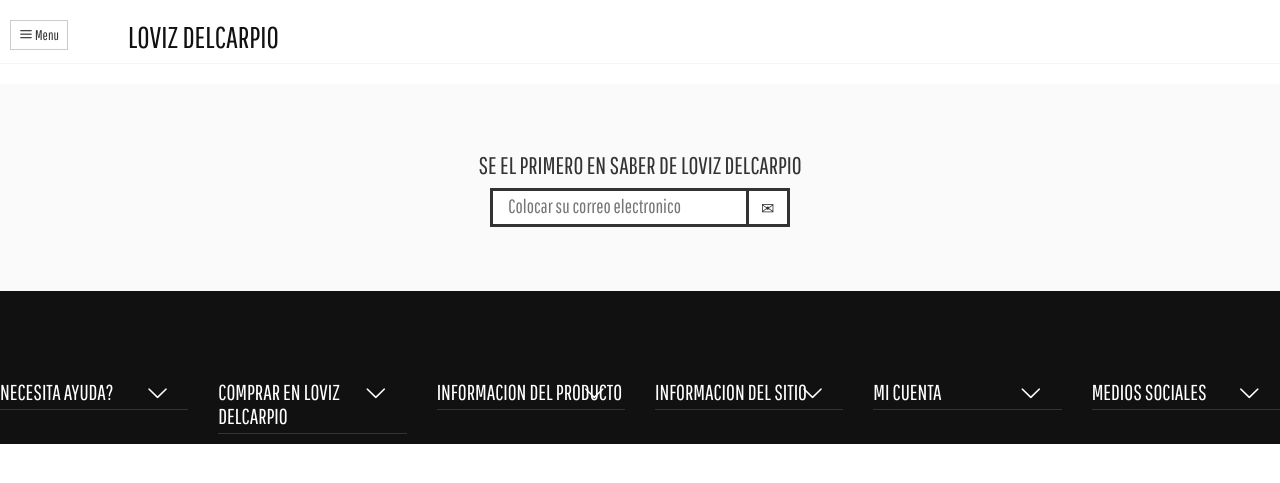
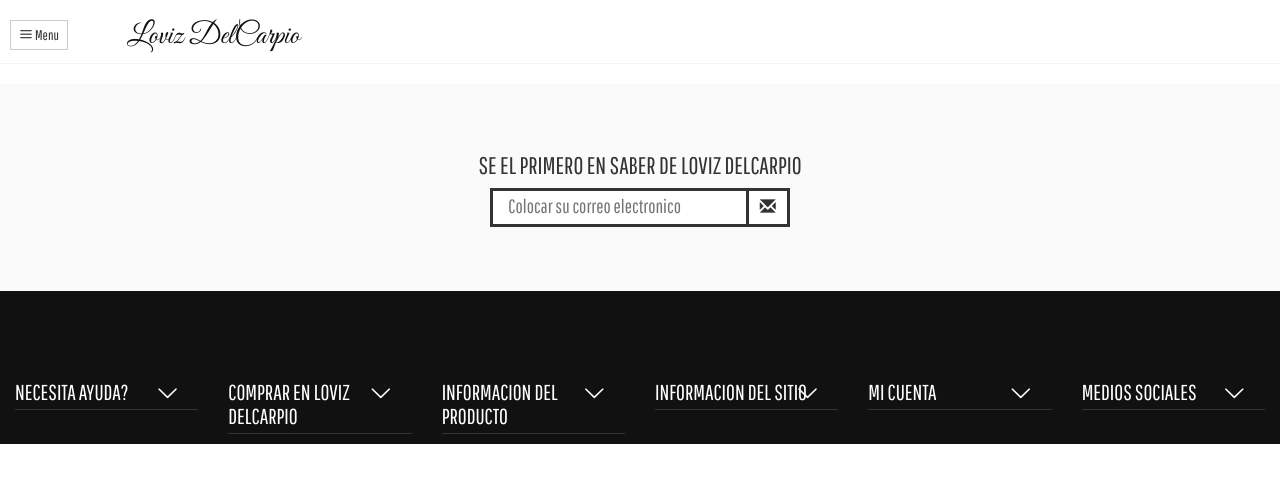
Before and after one commit to ryujiin/dc, a Django app: template django_project/templates/tienda.html in a window 1280 px wide. Shown: the top 483 px of the page. Run offline with Django 3.2, Linux system fonts and the light colour scheme; the template is opened without the code that fills it, so the values that code supplies are empty; parts of the project's set-up code (start-up, migrations or seed data) failed here and were passed over; some libraries are stand-ins or nearby versions; some web fonts are replaced.

Commit message:
agregando estilos a logo

```diff
--- a/django_project/templates/base.html
+++ b/django_project/templates/base.html
@@ -13,7 +13,7 @@
     <meta name="viewport" content="width=device-width, initial-scale=1">
     <link rel="shortcut icon" href="//s3-us-west-2.amazonaws.com/lovizfront/img/logodelcarpio2_1.ico" />
     {% block stilos%}
-	    <!--<link rel="stylesheet" href="//cdnjs.cloudflare.com/ajax/libs/normalize/3.0.2/normalize.min.css" />-->
+	    <link rel="stylesheet" href="//cdnjs.cloudflare.com/ajax/libs/normalize/3.0.2/normalize.min.css" />
 	{% endblock%}
     {% block extrastyles %}{% endblock %}
     {% block extrahead %}{% endblock %}
--- a/django_project/templates/tienda.html
+++ b/django_project/templates/tienda.html
@@ -3,8 +3,8 @@
 {% load staticfiles %}
 
 {% block extrastyles %}
-<link rel="stylesheet" href="{% static "tienda/css/bootstrap.min.css" %}" />
-
+<!--<link rel="stylesheet" href="{% static "tienda/css/bootstrap.min.css" %}" />-->
+<link rel="stylesheet" href="https://maxcdn.bootstrapcdn.com/bootstrap/3.3.4/css/bootstrap.min.css">
 <link href='http://fonts.googleapis.com/css?family=Josefin+Sans|Great+Vibes|Pathway+Gothic+One' rel='stylesheet' type='text/css'>
 <link rel="stylesheet" href="{% static "tienda/css/owl.carousel.css" %}" />
 <link rel="stylesheet" href="{% static "tienda/css/icono.css" %}" />
--- a/django_project/urls.py
+++ b/django_project/urls.py
@@ -29,6 +29,8 @@ urlpatterns = patterns('',
     url(r'^api/', include(router.urls)),
     url(r'^oficina/',include('oficina.urls')),
     url(r'^admin/', include(admin.site.urls)),
+    url(r'^ajax/login/', 'cliente.views.ingresar', name='ingresar_ajax'),
+    url(r'^ajax/salir/', 'cliente.views.salir', name='salir'),
     url(r'^api/productoSingle/$',views.Producto_singleView.as_view()),
     url(r'^',include('tienda.urls')),
 )
--- a/tienda/static/tienda/css/style.css
+++ b/tienda/static/tienda/css/style.css
@@ -71,8 +71,8 @@ h1,h2,h3,h4,h5,h6{font-family:'Pathway Gothic One',sans-serif;text-transform:upp
 .main-bottom .newsletter .borde-newsletter .iconos-newsletter{display:inline-block;width:40px;padding:5px;border-left:3px solid #333}
 #navegador{position:relative;transition-property:top,box-shadow;transition-duration:1s;transition-timing-function:linear;border-bottom:1px solid #f4f4f4;}
 #navegador.menu-fijo{box-shadow:0 0 8px 0 rgba(0,0,0,0.4);position:fixed;top:0;width:100%;background:#fff;z-index:2}
-#navegador .logo{font-family:'Great Vibes',cursive;text-align:center;}
-#navegador .logo h1{font-size:30px}
+#navegador .logo{text-align:center;}
+#navegador .logo h1{font-size:30px;font-family:'Great Vibes',cursive;text-transform:capitalize}
 #navegador .logo a:hover,#navegador .logo a:visited,#navegador .logo a:link,#navegador .logo a:active{text-decoration:none}
 #navegador .main_menu{display:none;}
 #navegador .main_menu .navegador{text-align:center;}
--- a/tienda/static/tienda/css/style.styl
+++ b/tienda/static/tienda/css/style.styl
@@ -263,10 +263,11 @@ h1,h2,h3,h4,h5,h6
 		background #fff
 		z-index 2
 	.logo
-		font-family f_cusrsiva
 		text-align center
 		h1
 			font-size 30px
+			font-family f_cusrsiva
+			text-transform capitalize
 		a
 			&:hover,&:visited,&:link,&:active
 				text-decoration none
```
